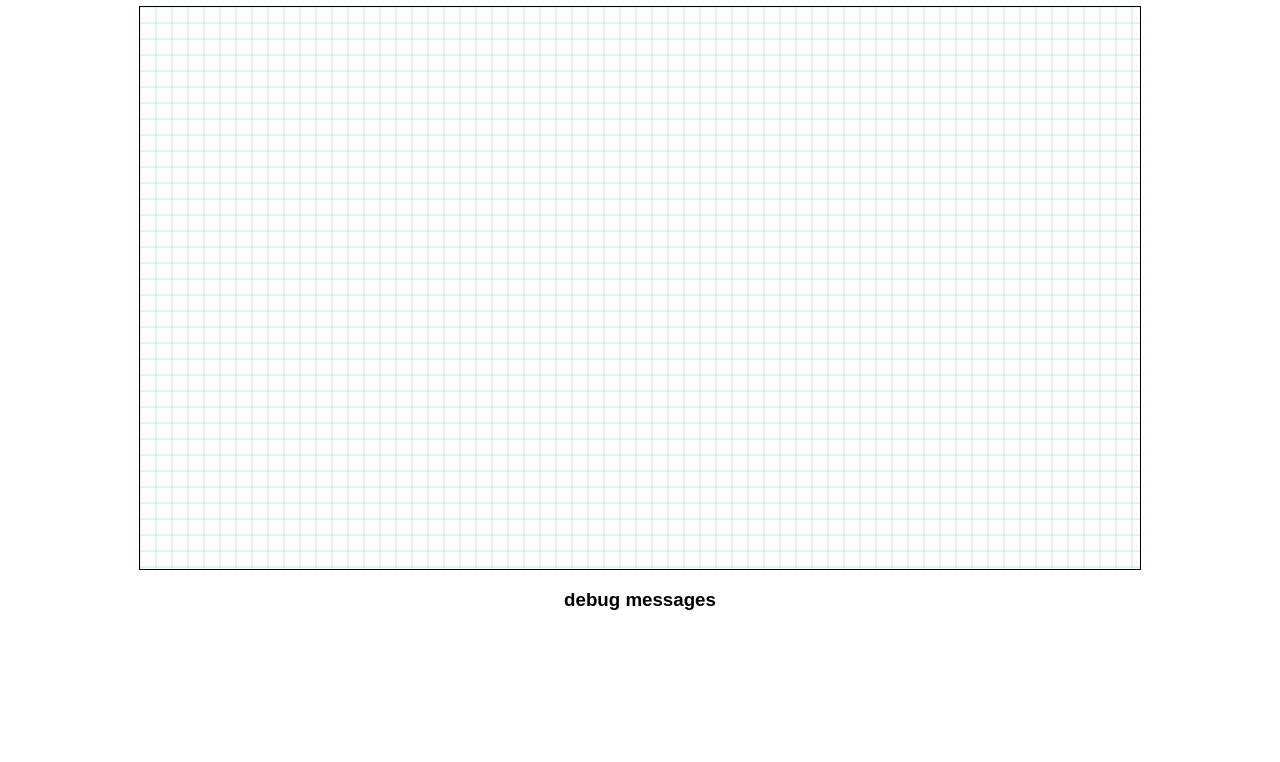
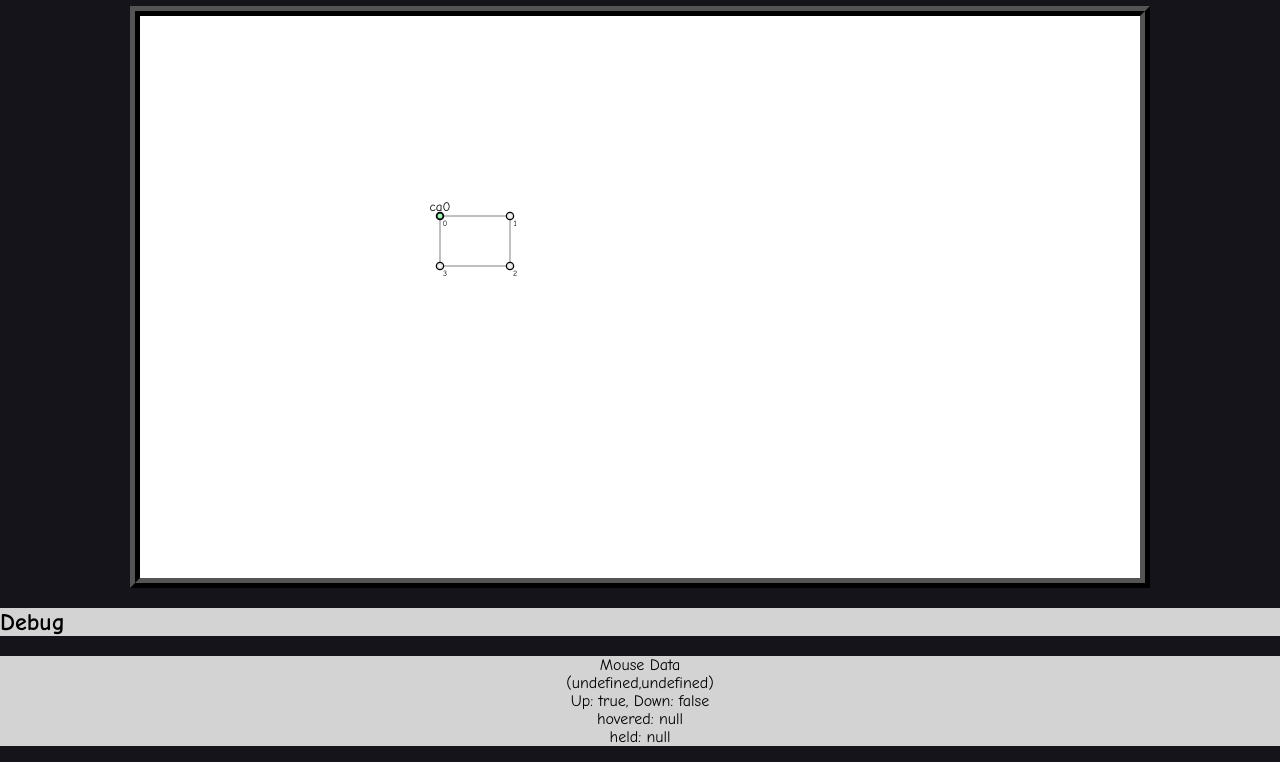
Before and after one commit to Nahum-Auguste/Boxbro-2D-Platformer, a plain HTML site: page index.html in a window 1280 px wide. Shown: the part 75-837 px from the top of the page. Before the commit the page ends 800 px from the top, so only its background shows below. Drawn offline with Linux system fonts and the light colour scheme.

Commit message:
Set up collision area with mouse grab functionallity. Remodeled the site.

```diff
--- a/src/main.js
+++ b/src/main.js
@@ -1,63 +1,86 @@
-import * as Draw from "./modules/draw.js";
-import {canvas} from "./modules/draw.js";
+import Draw from "./modules/draw.js";
+import canvas, { ctx } from "./modules/canvas.js";
+import CollisionArea from "./modules/collision/collision-area.js";
+import Geometry from "./modules/geometry/geometry.js";
+import RectShape from "./modules/geometry/shapes/rect-shape.js";
+import mouse from "./modules/mouse.js";
+import Collision from "./modules/collision/collision.js";
 
 // Document Variables
 const body = document.getElementsByTagName("body")[0];
 
 // Debugging Variables
-const SHOW_DEBUG = true;
-const DEBUG_ARRAY = [];
+const show_debug = true;
+
+//Stage parameters
+let sky_color = "rgba(255, 255, 255, 1)";
+new CollisionArea(300,200,new RectShape(70,50));
 
 // Execution
 const main = ()=> {
-    if (canvas instanceof HTMLCanvasElement) {
-        const ctx = canvas.getContext("2d");
-        ctx.imageSmoothingEnabled = false;
-
-        // Set canvas parameters
-        canvas.style.border = "solid 1px black";
-        const aspectRatio = (16/9);
-        const resolution = 1;
-        const displayWidth = 1000;
-        const displayHeight = displayWidth/aspectRatio;
-        canvas.style.width = displayWidth+"px";
-        canvas.style.height = displayHeight+"px";
-        canvas.width = displayWidth*resolution;
-        canvas.height = displayHeight*resolution;
-
-        // Draw to Canvas
-        draw(ctx);
-
-        // Debug Section
-        debugMode(SHOW_DEBUG);
-    }
+    create_debug_section();
+    loop();
 }
 main();
 
-// Functions
-function draw(ctx) {
-    if (!(ctx instanceof CanvasRenderingContext2D)) {return;}
-
-    //NOTE!!! Even though its not shown, the Draw methods require the ctx variable!
-
-    //Draw.line(0,0,canvas.width,canvas.height);
+function loop() {
+    ctx.clearRect(0,0,canvas.width,canvas.height);
+    draw();
+    debug();
+    requestAnimationFrame(loop);
 }
 
-function debugMode(show=true) {
-    if (show) {
-        const debug_header = document.createElement("h3");
-        debug_header.style.textAlign="center";
-        debug_header.style.fontFamily="Arial";
-        const debug_element = document.createElement("p");
-        let debug_text = "";
+// Functions
+function draw() {
 
-        DEBUG_ARRAY.map((e)=>{debug_text+=e+"\n"})
+    ctx.fillStyle = sky_color;
+    ctx.fillRect(0,0,canvas.width,canvas.height);
+}
 
-        debug_header.innerText = "debug messages";
-        debug_element.innerText = debug_text;
-        body.appendChild(debug_header);
-        body.appendChild(debug_element);
+function debug() {
+    if (!show_debug) {return;}
+    //Draw.grid(16,"rgba(50,200,100,1)");
 
-        Draw.grid(16,"rgba(50,200,100,.3)")
+    //console.log(Collision.is_point_to_right_of_line(mouse.x,mouse.y,100,30,30,130));
+
+    CollisionArea.get_entity_list().forEach(a=>{
+        a.handle_debug_mode();
+        //console.log(a.is_point_colliding(mouse.x,mouse.y));
+    })
+
+    const debugarr = [
+        "Mouse Data",
+        mouse.x?`(${mouse.x.toFixed(2)},${mouse.y.toFixed(2)})`:"(undefined,undefined)",
+        "Up: " + mouse.up + ", Down: " + mouse.down,
+        mouse.hovered? "hovered: " + mouse.hovered.get_id() : "hovered: null",
+        mouse.held? "held: " + mouse.held.get_id() : "held: null",
+
+    ];
+
+    const d1 = document.getElementById("d1");
+    if (d1) {
+        d1.innerText = "";
+        debugarr.forEach(e=>{
+            d1.innerText += e + "\n";
+        })
     }
+
+
 }
+
+function create_debug_section() {
+    const header = document.createElement("h2");
+    header.style.backgroundColor = "lightgrey";
+    header.innerText = "Debug";
+    header.style.fontFamily = "Comic Sans MS";
+
+    body.appendChild(header);
+
+    const d1 = document.createElement("p");
+    d1.style.backgroundColor = "lightgrey";
+    d1.id = "d1";
+    d1.style.textAlign="center";
+    d1.style.fontFamily = "Comic Sans MS";
+
+    body.appendChild(d1);
+}
--- /dev/null
+++ b/src/modules/canvas.js
@@ -0,0 +1,21 @@
+/**@type {HTMLCanvasElement} */
+const canvas = document.getElementById("canvas");
+
+/**@type {CanvasRenderingContext2D} */
+export const ctx = canvas.getContext("2d");
+// Set canvas parameters
+    const aspectRatio = (16/9);
+    const resolution = 1;
+    const displayWidth = 1000;
+    const displayHeight = displayWidth/aspectRatio;
+
+    canvas.width = displayWidth*resolution;
+    canvas.height = displayHeight*resolution;
+
+    canvas.style.width = displayWidth+"px";
+    canvas.style.height = displayHeight+"px";
+    canvas.style.border = "ridge 10px black";
+
+    ctx.imageSmoothingEnabled = false;
+
+export default canvas;
--- /dev/null
+++ b/src/modules/collision/collision-area.js
@@ -0,0 +1,185 @@
+import Draw from "../draw.js";
+import Point from "../geometry/point.js";
+import Shape from "../geometry/shapes/shape.js";
+import mouse from "../mouse.js";
+import Collision from "./collision.js";
+
+export default class CollisionArea {
+    /**@type {CollisionArea[]} */
+    static #entity_list = [];
+
+    #idx;
+    #id;
+
+    x;
+    y;
+    /**@type {Point[]} */
+    offset_points = [];
+
+    /**
+     *
+     * @param {*} x
+     * @param {*} y
+     * @param {Shape} shape
+     */
+    constructor(x,y,shape) {
+        const class_name = CollisionArea;
+        const class_nickname = "ca";
+        class_name.#entity_list.push(this);
+        this.#idx = class_name.#entity_list.length-1;
+        this.#id = class_nickname + this.#idx;
+
+
+        this.x = x;
+        this.y = y;
+        this.offset_points = shape.get_offset_points_copy();
+    }
+
+    draw() {
+        //Point Parameters
+        const point_size = 2.5;
+        const origin_color = "rgba(159, 255, 185, 0.9)";
+        const line_width = point_size;
+        const text_size = 13;
+
+        //Draw Offset Points
+        this.offset_points.forEach((p,i,a)=>{
+            const x = this.x + p.x;
+            const y = this.y + p.y;
+
+            const np = a[(i+1)%a.length];
+            const nx = this.x + np.x;
+            const ny = this.y + np.y;
+            Draw.line(x,y,nx,ny,"black",.5);
+            Draw.point(x,y,p.size,"black",false,line_width);
+            Draw.point(x,y,p.size,p.color);
+            Draw.text(i,x+5,y+10,8);
+        });
+
+        //Draw Origin Point
+        Draw.point(this.x,this.y,point_size,"black",false,line_width-1);
+        Draw.point(this.x,this.y,point_size,origin_color);
+        Draw.text(this.#id,this.x,this.y-5,text_size);
+    }
+
+    get_id() {
+        return this.#id;
+    }
+
+    handle_debug_mode() {
+        this.draw();
+        const detection_radius = 4;
+
+        //Held Point Parameters
+        const point_size = 3.5;
+        const origin_color = "rgba(255, 215, 159, 0.9)";
+        const hover_color = "rgba(151, 255, 117, 1)"
+        const held_color = "rgba(255, 78, 34, 1)";
+        const line_width = point_size;
+
+        this.offset_points.forEach((p,i)=>{
+            if (!mouse.hovered && Collision.point_with_point(this.x+p.x,this.y+p.y,mouse.x,mouse.y,detection_radius)) {
+                mouse.hovered = p;
+            }
+
+            if (mouse.hovered==p && !Collision.point_with_point(this.x+p.x,this.y+p.y,mouse.x,mouse.y,detection_radius)) {
+                mouse.hovered=null;
+            }
+
+            if (mouse.hovered==p) {
+                p.color = hover_color;
+                p.size=p.base_size+1;
+            }
+            else {
+                p.color = p.base_color;
+                p.size = p.base_size;
+            }
+
+            if (mouse.held==p) {
+                p.x = mouse.x - this.x;
+                p.y = mouse.y - this.y;
+                p.color = "pink";
+                //Draw.point(this.x+p.x,this.y+p.y,p.size,"black",false,line_width-1);
+                //Draw.point(this.x+p.x,this.y+p.y,p.size,p.color);
+            }
+        })
+
+        if (!mouse.hovered && this.is_point_colliding(mouse.x,mouse.y)) {
+            mouse.hovered=this;
+        }
+
+        if (mouse.hovered==this && !this.is_point_colliding(mouse.x,mouse.y)) {
+            mouse.hovered=null;
+        }
+
+
+        if (mouse.held==this) {
+            mouse.move_obj(this);
+            //Draw.point(this.x,this.y,point_size,"black",false,line_width-1);
+            //Draw.point(this.x,this.y,point_size,origin_color);
+            this.offset_points.forEach((p)=>{
+                p.color = "red";
+            });
+        }
+
+    }
+
+    static get_entity_list() {
+        return CollisionArea.#entity_list;
+    }
+
+    is_point_colliding(x,y) {
+        let above = false;
+        let below = false;
+        let left = false;
+        let right = false;
+
+        for (let i = 0; i < this.offset_points.length; i++) {
+            const p = this.offset_points[i];
+            const np = this.offset_points[(i+1)%this.offset_points.length];
+
+            const x1 = this.x+p.x;
+            const y1 = this.y+p.y;
+            const x2 = this.x+np.x;
+            const y2 = this.y+np.y;
+
+            let check;
+
+            if (np.x>p.x) {
+                check = "below";
+            }
+            if (np.x<p.x) {
+                check = "above";
+            }
+            if (p.y<=np.y && p.x==np.x) {
+                check = "left";
+            }
+            if (p.y>=np.y && p.x==np.x) {
+                check = "right";
+            }
+
+            //Draw.text(p.get_id()+"->"+np.get_id()+check,(np.x-p.x)/2+this.x+p.x,(np.y-p.y)/2+this.y+p.y,9);
+
+            if (!above && check=="above") {
+                above = Collision.is_point_above_line(x,y,x1,y1,x2,y2);
+            }
+            if (!below && check=="below") {
+                below = Collision.is_point_below_line(x,y,x1,y1,x2,y2);
+            }
+            if (!left && check=="left") {
+                left = Collision.is_point_to_left_of_line(x,y,x1,y1,x2,y2);
+            }
+            if (!right && check=="right") {
+                right = Collision.is_point_to_right_of_line(x,y,x1,y1,x2,y2);
+            }
+            // /console.log(above,right,below,left);
+
+
+            if ((above && below) || (left && right)) {
+                return true;
+            }
+        }
+
+        return false;
+    }
+}
--- /dev/null
+++ b/src/modules/collision/collision.js
@@ -0,0 +1,147 @@
+import Draw from "../draw.js";
+
+
+export default class Collision {
+
+    static point_with_point(x1,y1,x2,y2,radius=1) {
+        const dx = x2-x1;
+        const dy = y2-y1;
+        return (dx*dx + dy*dy <= (radius*radius));
+    }
+
+    static is_point_above_line(x,y,x1,y1,x2,y2) {
+        const debug = false;
+        const lx1 = Math.min(x1,x2);
+        const lx2 = Math.max(x1,x2);
+        const ly1 = x1<=x2? y1 : y2;
+        const ly2 = x1<=x2? y2 : y1;
+
+        if (debug) {
+            Draw.line(x1,y1,x2,y2);
+            Draw.point(lx1,ly1,3,"lime");
+            Draw.point(lx2,ly2,3,"red");
+            Draw.point(x1,y1-80,3,"orange");
+            Draw.point(x2,y2-80,3,"orange");
+
+            Draw.point(x,y,3);
+        }
+
+        const rx = x-lx1;
+        const dy = ly2-ly1;
+        const dx = lx2-lx1;
+        const slope = dy/dx;
+        const ry = rx * slope + ly1;
+
+        if (x>=lx1 && x<=lx2) {
+            if (debug) Draw.point(x,ry,3,"teal");
+
+            if (y<=ry) {
+                return true;
+            }
+        }
+
+        return false;
+    }
+
+    static is_point_below_line(x,y,x1,y1,x2,y2) {
+        const debug = false;
+        const lx1 = Math.min(x1,x2);
+        const lx2 = Math.max(x1,x2);
+        const ly1 = x1<=x2? y1 : y2;
+        const ly2 = x1<=x2? y2 : y1;
+
+        if (debug) {
+            Draw.line(x1,y1,x2,y2);
+            Draw.point(lx1,ly1,3,"lime");
+            Draw.point(lx2,ly2,3,"red");
+            Draw.point(x1,y1+80,3,"orange");
+            Draw.point(x2,y2+80,3,"orange");
+
+            Draw.point(x,y,3);
+        }
+
+        const rx = x-lx1;
+        const dy = ly2-ly1;
+        const dx = lx2-lx1;
+        const slope = dy/dx;
+        const ry = rx * slope + ly1;
+
+        if (x>=lx1 && x<=lx2) {
+            if (debug) Draw.point(x,ry,3,"teal");
+
+            if (y>=ry) {
+                return true;
+            }
+        }
+
+        return false;
+    }
+
+    static is_point_to_left_of_line(x,y,x1,y1,x2,y2) {
+        const debug = false;
+        const ly1 = Math.min(y1,y2);
+        const ly2 = Math.max(y1,y2);
+        const lx1 = y1<=y2? x1 : x2;
+        const lx2 = y1<=y2? x2 : x1;
+
+        if (debug) {
+            Draw.line(x1,y1,x2,y2);
+            Draw.point(lx1,ly1,3,"lime");
+            Draw.point(lx2,ly2,3,"red");
+            Draw.point(x1-80,y1,3,"orange");
+            Draw.point(x2-80,y2,3,"orange");
+
+            Draw.point(x,y,3);
+        }
+
+        const ry = y-ly1;
+        const dy = ly2-ly1;
+        const dx = lx2-lx1;
+        const slope = dx/dy;
+        const rx = ry * slope + lx1;
+
+        if (y>=ly1 && y<=ly2) {
+            if (debug) Draw.point(rx,y,3,"teal");
+
+            if (x<=rx) {
+                return true;
+            }
+        }
+
+        return false;
+    }
+
+    static is_point_to_right_of_line(x,y,x1,y1,x2,y2) {
+        const debug = false;
+        const ly1 = Math.min(y1,y2);
+        const ly2 = Math.max(y1,y2);
+        const lx1 = y1<=y2? x1 : x2;
+        const lx2 = y1<=y2? x2 : x1;
+
+        if (debug) {
+            Draw.line(x1,y1,x2,y2);
+            Draw.point(lx1,ly1,3,"lime");
+            Draw.point(lx2,ly2,3,"red");
+            Draw.point(x1+80,y1,3,"orange");
+            Draw.point(x2+80,y2,3,"orange");
+
+            Draw.point(x,y,3);
+        }
+
+        const ry = y-ly1;
+        const dy = ly2-ly1;
+        const dx = lx2-lx1;
+        const slope = dx/dy;
+        const rx = ry * slope + lx1;
+
+        if (y>=ly1 && y<=ly2) {
+            if (debug) Draw.point(rx,y,3,"teal");
+
+            if (x>=rx) {
+                return true;
+            }
+        }
+
+        return false;
+    }
+}
--- a/src/modules/draw.js
+++ b/src/modules/draw.js
@@ -1,28 +1,63 @@
-export const canvas = document.getElementById("canvas");
-const ctx = canvas.getContext("2d");
+import canvas from "./canvas.js";
+import { ctx } from "./canvas.js";
+import Geometry from "./geometry/geometry.js";
 
-
-export function grid(spacing = 1, color = "rgba(0,0,0,.2)"){
+export default class Draw {
+    static grid(spacing = 1, color = "rgba(0,0,0,.2)"){
         if (!(canvas instanceof HTMLCanvasElement)) {return;}
 
         for (let x=0; x<canvas.width; x+=spacing){
-        line(x,0,x,canvas.height,color);
+            Draw.line(x,0,x,canvas.height,color);
         }
         for (let y=0; y<canvas.height; y+=spacing) {
-        line(0,y,canvas.width,y,color);
+            Draw.line(0,y,canvas.width,y,color);
         }
     }
 
-export function line(x1,y1,x2,y2,color="rgb(0,0,0)") {
-    if (!(ctx instanceof CanvasRenderingContext2D)) {
-        return;
-    }
-
+    static line(x1,y1,x2,y2,color="rgb(0,0,0)",line_width=1) {
         ctx.beginPath();
         ctx.moveTo(x1,y1);
         ctx.lineTo(x2,y2);
         ctx.strokeStyle = color;
-    ctx.lineWidth = 1;
+        ctx.lineWidth = line_width;
         ctx.stroke();
         ctx.closePath();
     }
+
+    static text(text,x,y,size=15,color="black") {
+        ctx.fillStyle = color;
+        ctx.font = size + "px Comic Sans MS";
+        ctx.textAlign="center";
+        ctx.fillText(text,x,y);
+    }
+
+    static point(x,y,size=2,color="black",filled=true,line_width=1) {
+        ctx.beginPath();
+        ctx.fillStyle=color;
+        ctx.strokeStyle=color;
+        ctx.lineWidth = line_width;
+        ctx.arc(x,y,size,0,Math.PI*2);
+
+        if (filled) {
+            ctx.fill();
+        }
+        else {
+            ctx.stroke();
+        }
+    }
+
+    static area(points=[],color="black") {
+        if (Array.isArray(points[0])) {
+            points = Geometry.generate_points(points);
+        }
+
+        ctx.beginPath();
+        points.forEach(p=>{
+            ctx.moveTo(p.x,p.y);
+        })
+        ctx.closePath();
+        ctx.fillStyle=color;
+        ctx.fill();
+    }
+
+}
--- /dev/null
+++ b/src/modules/geometry/geometry.js
@@ -0,0 +1,19 @@
+import Point from "./point.js";
+
+export default class Geometry {
+
+    /**
+     *
+     * @param {Array} values
+     * @returns
+     */
+    static generate_points(values) {
+        const points = [];
+
+        values.forEach(a=>{
+            points.push(new Point(a[0],a[1]));
+        });
+
+        return points;
+    }
+}
--- /dev/null
+++ b/src/modules/geometry/point.js
@@ -0,0 +1,34 @@
+import Draw from "../draw.js";
+
+export default class Point {
+    x;
+    y;
+    /**@type {Point[]} */
+    static #entity_list = [];
+
+    #idx;
+    #id;
+
+    base_color="rgba(252, 252, 252, 0.9)";
+    color=this.base_color;
+    base_size=3;
+    size = this.base_size;
+    constructor (x,y) {
+        const class_name = Point;
+        const class_nickname = "p";
+        class_name.#entity_list.push(this);
+        this.#idx = class_name.#entity_list.length-1;
+        this.#id = class_nickname + this.#idx;
+
+        this.x=x;
+        this.y=y;
+
+    }
+    draw() {
+        Draw.point(this.x,this.y,3);
+    }
+
+    get_id() {
+        return this.#id;
+    }
+}
--- /dev/null
+++ b/src/modules/geometry/shapes/rect-shape.js
@@ -0,0 +1,10 @@
+import Geometry from "../geometry.js";
+import Shape from "./shape.js";
+
+export default class RectShape extends Shape{
+
+    constructor (w,h) {
+        super();
+        this.offset_points = Geometry.generate_points([[0,0],[w,0],[w,h],[0,h]]);
+    }
+}
--- /dev/null
+++ b/src/modules/geometry/shapes/shape.js
@@ -0,0 +1,16 @@
+import Point from "../point.js";
+
+export default class Shape {
+    /**@type {Point[]} */
+    offset_points = [];
+
+    get_offset_points_copy() {
+        const copy = [];
+
+        this.offset_points.forEach(p=>{
+            copy.push(new Point(p.x,p.y));
+        });
+
+        return copy;
+    }
+}
--- /dev/null
+++ b/src/modules/mouse.js
@@ -0,0 +1,54 @@
+import canvas from "./canvas.js";
+
+const mouse = {
+    /**@type {Number} */
+    x:undefined,
+    /**@type {Number} */
+    y:undefined,
+    hovered:null,
+    held:null,
+    held_data:undefined,
+    down:false,
+    up:true,
+    move_obj:(obj)=>{
+        if (mouse.held_data==undefined && mouse.held==obj) {
+            mouse.held_data = {
+                dx:mouse.x-obj.x,
+                dy:mouse.y-obj.y
+            }
+        }
+        const dx = mouse.held_data.dx;
+        const dy = mouse.held_data.dy;
+        obj.x = mouse.x-dx;
+        obj.y = mouse.y-dy;
+    },
+}
+export default mouse;
+
+addEventListener("mousemove",(e)=>{
+    const canvas_box = canvas.getBoundingClientRect();
+    const offx = -10;
+    const offy = -10;
+    mouse.x = e.clientX - canvas_box.x + offx;
+    mouse.y = e.clientY - canvas_box.y + offy;
+
+    if (mouse.down && mouse.held==null) {
+        mouse.held = mouse.hovered;
+    }
+});
+
+addEventListener("mousedown",e=>{
+    mouse.down = true;
+    mouse.up = false;
+
+    if (mouse.down && mouse.held==null) {
+        mouse.held = mouse.hovered;
+    }
+})
+
+addEventListener("mouseup",e=>{
+    mouse.up = true;
+    mouse.down = false;
+    mouse.held = null;
+    mouse.held_data= undefined;
+})
--- a/styles.css
+++ b/styles.css
@@ -1,8 +1,10 @@
 body {
     margin: 0;
+    background-color: rgb(22, 20, 27);
 }
 
 h1#title {
+    color: rgb(216, 216, 216);
     text-align: center;
     font-family: 'Lucida Sans', 'Lucida Sans Regular', 'Lucida Grande', 'Lucida Sans Unicode', Geneva, Verdana, sans-serif;
 }
```
Lines whose indentation alone changed are shown as unchanged.
